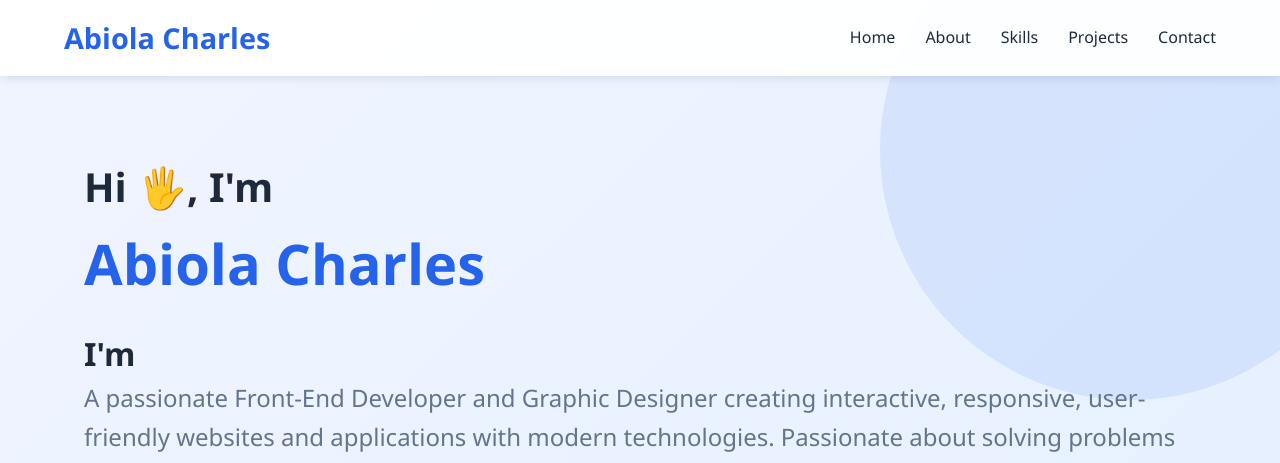
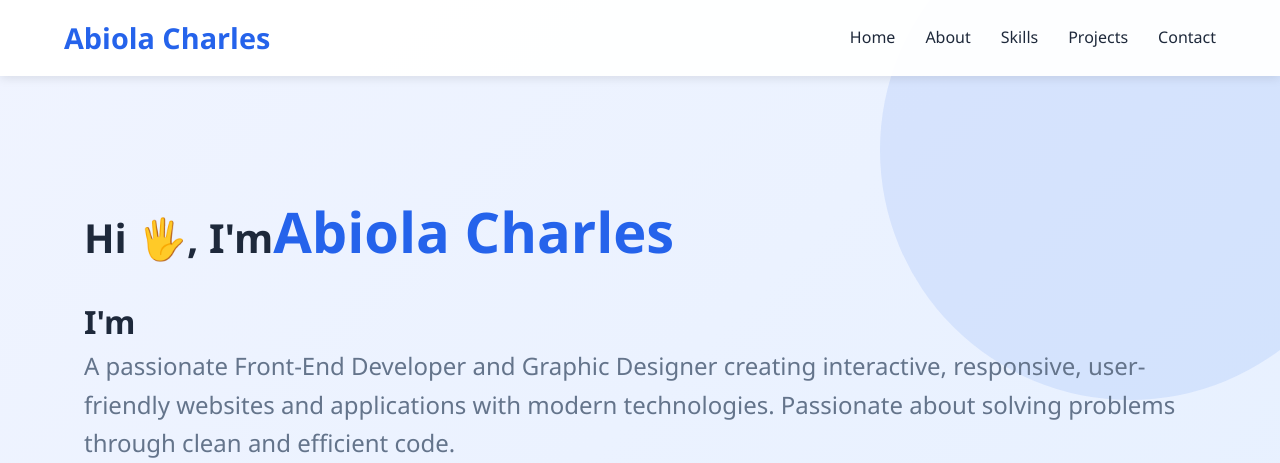
Before and after one commit to Charlieabc001/portfolio-profile, a plain HTML site: page index.html in a window 1280 px wide. Shown: the top 463 px of the page. Drawn offline with nearby package versions, Linux system fonts and the light colour scheme.

Commit message:
Update index.html

```diff
--- a/index.html
+++ b/index.html
@@ -32,7 +32,7 @@
     <!-- Hero Section -->
     <section class="hero" id="home">
         <div class="container hero-content">
-            <h1 class="hero-title">Hi 🖐, I'm <br><span class="hero-highlight">Abiola Charles</span></h1>
+            <h1 class="hero-title">Hi 🖐, I'm<span class="hero-highlight">Abiola Charles</span></h1>
             <h2 id="text" class="typing"></h2>
             <p class="hero-subtitle">A passionate Front-End Developer and Graphic Designer creating interactive, responsive, user-friendly websites and applications with modern technologies. Passionate about solving problems through clean and efficient code.</p>
             <div class="bootstrap-icons">
```
